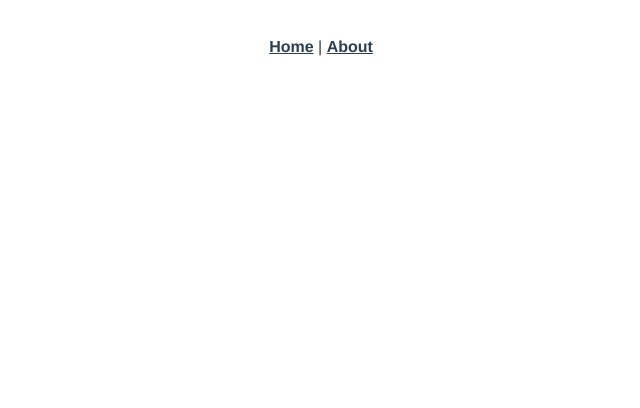
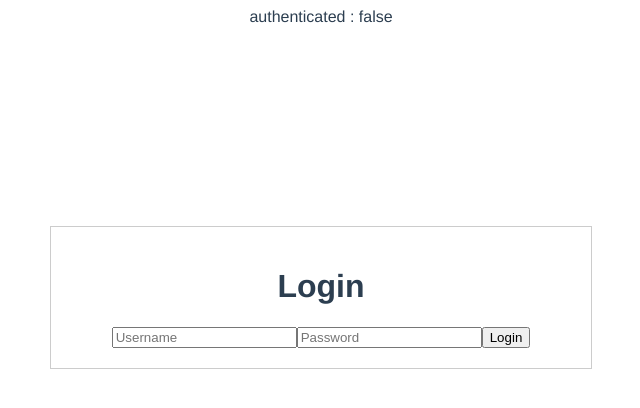
Before and after one commit to brunodecamus/reservation, a Vue app: page /#/login in a window 1280 px wide. Shown: the top 408 px of the page, without its empty margins (319-959 px from the left). Built offline with nearby package versions, Linux system fonts and the light colour scheme.

Commit message:
Ajout pas de login avec struture sans back

```diff
--- a/src/App.vue
+++ b/src/App.vue
@@ -1,12 +1,49 @@
 <template>
   <div id="app">
-    <div id="nav">
-      <router-link to="/">Home</router-link> |
-      <router-link to="/about">About</router-link>
+    authenticated : {{authenticated}}
+    <div v-if="authenticated" id="nav">
+      <router-link to="/">Home</router-link>|
+      <router-link to="/login">Login</router-link>|
+      <router-link to="/about">About</router-link>| | |
+      <router-link to="/login" v-on:click.native="logout()" replace>Logout</router-link>
     </div>
-    <router-view/>
+
+    <router-view @authenticated="setAuthenticated" />
   </div>
 </template>
+
+<script>
+export default {
+  name: "App",
+  data() {
+    return {
+      authenticated: false,
+      mockAccount: {
+        username: "a",
+        password: "a",
+      },
+    };
+  },
+  mounted() {
+    console.log("mounted ...");
+    console.log(this.$router);
+    if (!this.authenticated) {
+      this.$router.replace({ name: "Login" });
+    }
+  },
+  methods: {
+    setAuthenticated(status) {
+      console.log("setAuthenticated ...");
+      this.authenticated = status;
+    },
+    logout() {
+      console.log("logout ...");
+      this.authenticated = false;
+    },
+  },
+};
+</script>
+
 
 <style>
 #app {
--- a/src/router/index.js
+++ b/src/router/index.js
@@ -1,14 +1,20 @@
 import Vue from 'vue'
 import VueRouter from 'vue-router'
 import Home from '../views/Home.vue'
+import Login from '../views/Login.vue'
 
 Vue.use(VueRouter)
 
-  const routes = [
+const routes = [
   {
     path: '/',
     name: 'Home',
     component: Home
+  },
+  {
+    path: '/login',
+    name: 'Login',
+    component: Login
   },
   {
     path: '/about',
--- a/src/views/About.vue
+++ b/src/views/About.vue
@@ -1,5 +1,5 @@
 <template>
   <div class="about">
-    <h1>This is an about page</h1>
+    <h1>This is an ABOUT page !!!!!!!!!!!</h1>
   </div>
 </template>
--- a/src/views/Home.vue
+++ b/src/views/Home.vue
@@ -1,18 +1,18 @@
 <template>
   <div class="home">
-    <img alt="Vue logo" src="../assets/logo.png">
-    <HelloWorld msg="Welcome to Your Vue.js App"/>
+    <img alt="Vue logo" src="../assets/logo.png" />
+    <HelloWorld msg="Welcome to Your Vue.js App" />
   </div>
 </template>
 
 <script>
 // @ is an alias to /src
-import HelloWorld from '@/components/HelloWorld.vue'
+import HelloWorld from "@/components/HelloWorld.vue";
 
 export default {
-  name: 'Home',
+  name: "Home",
   components: {
-    HelloWorld
-  }
-}
+    HelloWorld,
+  },
+};
 </script>
--- /dev/null
+++ b/src/views/Login.vue
@@ -0,0 +1,56 @@
+<template>
+  <div id="login">
+    <h1>Login</h1>
+    <input type="text" name="username" v-model="input.username" placeholder="Username" />
+    <input type="password" name="password" v-model="input.password" placeholder="Password" />
+    <button type="button" v-on:click="login()">Login</button>
+  </div>
+</template>
+
+<script>
+export default {
+  name: "Login",
+  data() {
+    return {
+      input: {
+        username: "",
+        password: "",
+      },
+    };
+  },
+  methods: {
+    login() {
+      console.log("login ...");
+      console.log(this.input);
+      console.log(this.input.username);
+      console.log(this.input.password);
+
+      if (this.input.username != "" && this.input.password != "") {
+        if (
+          this.input.username == this.$parent.mockAccount.username &&
+          this.input.password == this.$parent.mockAccount.password
+        ) {
+          console.log("login ..---.");
+          this.$emit("authenticated", true);
+          this.$router.replace({ name: "Home" });
+        } else {
+          console.log("The username and / or password is incorrect");
+        }
+      } else {
+        console.log("A username and password must be present");
+      }
+    },
+  },
+};
+</script>
+
+<style scoped>
+#login {
+  width: 500px;
+  border: 1px solid #cccccc;
+  background-color: #ffffff;
+  margin: auto;
+  margin-top: 200px;
+  padding: 20px;
+}
+</style>
```
